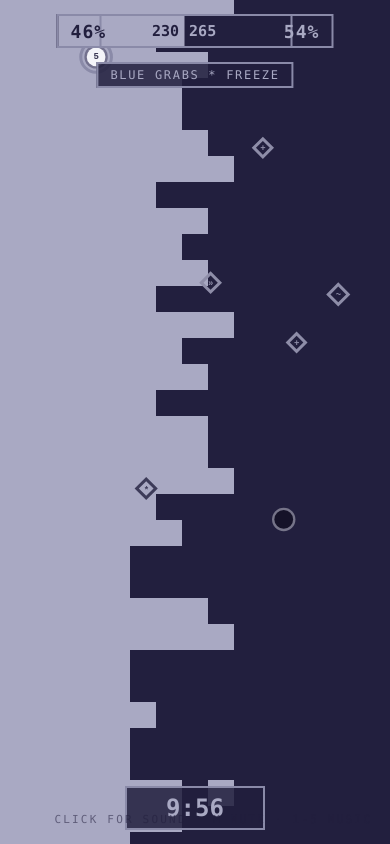
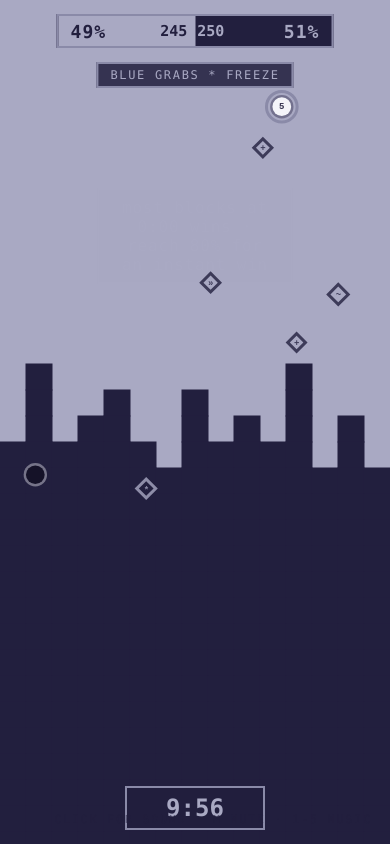
Before and after one commit to LakshanDS/ball-battle, a plain HTML site: page index.html in a window 390 px wide. Drawn offline with Linux system fonts and the light colour scheme.

Commit message:
game: portrait split, mobile ball speed, match-start rules card, 80% win
- portrait screens split top/bottom (landscape stays left/right)
- half-pixel cell overdraw kills AA seams on fractional-dpr screens
- drop the 75% threshold notches from the hud bar
- domination win raised to 80%
- rules card at match start: 3s solid + 2s fade, no pre-match freeze
- mobile (short side < 600px) ball speed at 64%

```diff
--- a/index.html
+++ b/index.html
@@ -27,7 +27,6 @@
     position: absolute; top: 0; bottom: 0; left: 0; width: 50%;
     background: var(--bone); transition: width 0.25s ease-out;
   }
-  #bar .notch { position: absolute; top: 0; bottom: 0; width: 2px; background: var(--ref); }
   #bar .pct {
     position: absolute; top: 50%; transform: translateY(-50%);
     font-size: 18px; font-weight: 700; letter-spacing: 0.06em; font-variant-numeric: tabular-nums;
@@ -89,6 +88,15 @@
   /* overlay text contrasts with the flood of the winning color */
   #winTxt.light, #finalScore.light, #nextIn.light { color: var(--bone); }
   #winTxt.dark, #finalScore.dark, #nextIn.dark { color: var(--void); }
+  /* match-start rules card: solid 3s, fades out over the last 2s */
+  #rules {
+    position: fixed; top: 28%; left: 50%; transform: translate(-50%, -50%);
+    max-width: 86vw; text-align: center;
+    padding: 8px 18px; border: 2px solid var(--ref);
+    background: rgba(34, 31, 62, 0.85); color: var(--bone);
+    font-size: 16px; letter-spacing: 0.05em;
+    pointer-events: none; user-select: none;
+  }
 </style>
 </head>
 <body>
@@ -96,14 +104,13 @@
 
 <div id="bar">
   <div id="fillL"></div>
-  <div class="notch" style="left: 15%"></div>
-  <div class="notch" style="left: 85%"></div>
   <span class="pct l" id="pctL">50%</span>
   <span class="pct r" id="pctR">50%</span>
   <span class="cnt l" id="cntL"></span>
   <span class="cnt r" id="cntR"></span>
 </div>
 <div id="event"></div>
+<div id="rules">most blocks at 0:00 wins &middot; reach 80% for an instant win</div>
 <div class="chip clock" id="clockChip"><b id="clock">10:00</b></div>
 <div id="sndHint">click for sound &middot; m mute &middot; 1-5 music</div>
 
@@ -123,6 +130,7 @@
 const params = new URLSearchParams(location.search);
 const MATCH_SECONDS = Number(params.get("m")) || 10 * 60;
 const RESTART_SECONDS = Number(params.get("r")) || 10;
+const RULES_SECONDS = 5;       // rules card: 3s solid + 2s fade
 const MUSIC_IDX = Math.max(0, (Number(params.get("music")) || 1) - 1);
 
 const TARGET_BLOCKS = 500;      // ~250 blocks per side on a 1080p screen
@@ -131,6 +139,7 @@
 const BALL_COLORS = ["#f4f4f9", "#151228"];
 const BALL_OUTLINE = ["rgba(34,31,62,.4)", "rgba(244,244,249,.4)"];
 const BASE_SPEED = 368;
+const MOBILE_MAX_SHORT_SIDE = 600; // phones: fixed px/s crosses the board way faster than on desktop
 
 const TOKENS = {
   speed:  { glyph: "»", label: "speed",     speedMul: 2 },
@@ -157,7 +166,7 @@
 let CELL = 40; // recomputed per screen size in resize()
 let counts = [0, 0];
 let balls = [], tokens = [], flashes = [], sparks = [];
-let matchLeft = MATCH_SECONDS, restartIn = 0, overT = 0;
+let matchLeft = MATCH_SECONDS, restartIn = 0, overT = 0, rulesUntil = 0;
 let clock = 0;                    // sim-time seconds, advances only during play
 let state = "play";               // "play" | "over"
 let winner = 0, sd = false, nextTokenIn = 6, lastTick = -1;
@@ -165,7 +174,7 @@
 
 const el = (id) => document.getElementById(id);
 const hud = { clock: el("clock"), chip: el("clockChip"),
-              ev: el("event"), ov: el("overlay"), win: el("winTxt"), fin: el("finalScore"), next: el("nextIn"),
+              ev: el("event"), rules: el("rules"), ov: el("overlay"), win: el("winTxt"), fin: el("finalScore"), next: el("nextIn"),
               fillL: el("fillL"), pctL: el("pctL"), pctR: el("pctR"), cntL: el("cntL"), cntR: el("cntR") };
 
 // ---- audio: everything synthesized with Web Audio, no files, works offline ----
@@ -445,7 +454,7 @@
   const q = Math.random() < 0.5 ? 1 : -1;
   return {
     color, x, y, temp, dieAt,
-    spd: BASE_SPEED * (0.85 + Math.random() * 0.3),
+    spd: BASE_SPEED * (Math.min(W, H) < MOBILE_MAX_SHORT_SIDE ? 0.64 : 1) * (0.85 + Math.random() * 0.3), // 0.75 then -15%
     vx: Math.cos(a) * q, vy: Math.sin(a) * (Math.random() < 0.5 ? 1 : -1),
     speedUntil: 0, bigUntil: 0, ghostUntil: 0, frozenUntil: 0, shrinkUntil: 0,
     rallyUntil: 0, armed: false, armedUntil: 0, lastArmTick: 0, fx: null, fxUntil: 0,
@@ -461,19 +470,29 @@
 function reset() {
   cols = Math.ceil(W / CELL); rows = Math.ceil(H / CELL);
   grid = new Uint8Array(cols * rows);
-  // even split: dark blue territory on the right, blocky staircase edge
-  for (let row = 0; row < rows; row++) {
-    const edge = Math.floor(cols * 0.5) + ((Math.random() * 5) | 0) - 2;
-    for (let col = edge; col < cols; col++) grid[row * cols + col] = 1;
+  // even split with a blocky staircase edge; landscape: blue right, portrait: blue bottom
+  if (H > W) {
+    for (let col = 0; col < cols; col++) {
+      const edge = Math.floor(rows * 0.5) + ((Math.random() * 5) | 0) - 2;
+      for (let row = edge; row < rows; row++) grid[row * cols + col] = 1;
+    }
+  } else {
+    for (let row = 0; row < rows; row++) {
+      const edge = Math.floor(cols * 0.5) + ((Math.random() * 5) | 0) - 2;
+      for (let col = edge; col < cols; col++) grid[row * cols + col] = 1;
+    }
   }
   recount();
-  balls = [
+  balls = H > W ? [
+    makeBall(0, W * 0.5, H * 0.25),
+    makeBall(1, W * 0.5, H * 0.75),
+  ] : [
     makeBall(0, W * 0.25, H * 0.5),
     makeBall(1, W * 0.75, H * 0.4),
   ];
   tokens = []; flashes = []; sparks = [];
   for (let i = 0; i < 5; i++) spawnToken();
-  matchLeft = MATCH_SECONDS; clock = 0; state = "play";
+  matchLeft = MATCH_SECONDS; clock = 0; state = "play"; rulesUntil = clock + RULES_SECONDS;
   sd = false; nextTokenIn = 2; lastTick = -1;
   Sfx.onNewMatch();
   eventTxt = ""; eventUntil = 0;
@@ -769,9 +788,9 @@
   }
   flashes = flashes.filter((f) => clock - f.at < 0.5);
 
-  // domination win: one color takes 75% of the board
+  // domination win: one color takes 80% of the board
   const total = cols * rows;
-  if (counts[0] >= total * 0.75 || counts[1] >= total * 0.75) { endMatch(); return; }
+  if (counts[0] >= total * 0.8 || counts[1] >= total * 0.8) { endMatch(); return; }
 
   if (matchLeft <= 0) endMatch();
 }
@@ -782,6 +801,7 @@
   matchLeft = 0; overT = 0; restartIn = RESTART_SECONDS;
   winner = counts[0] === counts[1] ? (Math.random() < 0.5 ? 0 : 1) : counts[0] > counts[1] ? 0 : 1;
   tokens = [];
+  rulesUntil = 0;
   Sfx.fanfare();
   hud.chip.classList.remove("sd", "last10");
   announce("");
@@ -823,7 +843,8 @@
   ctx.fillStyle = COLORS[1];
   for (let row = 0; row < rows; row++) {
     for (let col = 0; col < cols; col++) {
-      if (grid[row * cols + col] === 1) ctx.fillRect(col * CELL, row * CELL, CELL, CELL);
+      // half-pixel overdraw: kills AA seams between cells on fractional-dpr screens
+      if (grid[row * cols + col] === 1) ctx.fillRect(col * CELL - 0.5, row * CELL - 0.5, CELL + 1, CELL + 1);
     }
   }
 
@@ -928,6 +949,10 @@
     hud.ev.style.opacity = 0;
   }
 
+  // rules card: solid for 3s, gone by 5s
+  const rulesRemain = rulesUntil - clock;
+  hud.rules.style.opacity = rulesRemain > 0 ? Math.min(1, rulesRemain / 2) : 0;
+
   if (state === "over" && overT > 1.2 && hud.ov.classList.contains("hidden")) {
     // text color contrasts with the flood, which uses the winner's color
     const tone = winner === 0 ? "dark" : "light";
```
